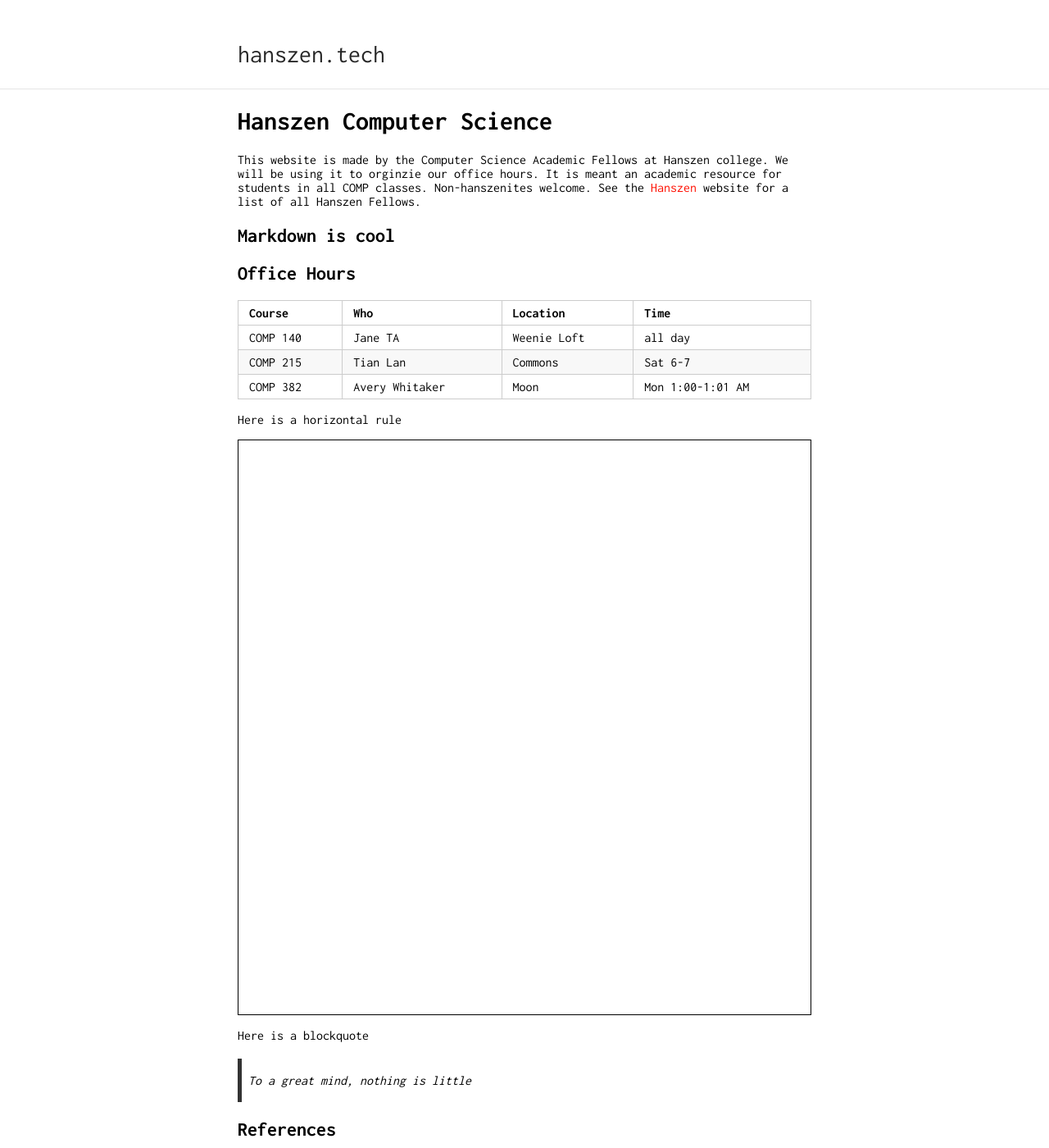
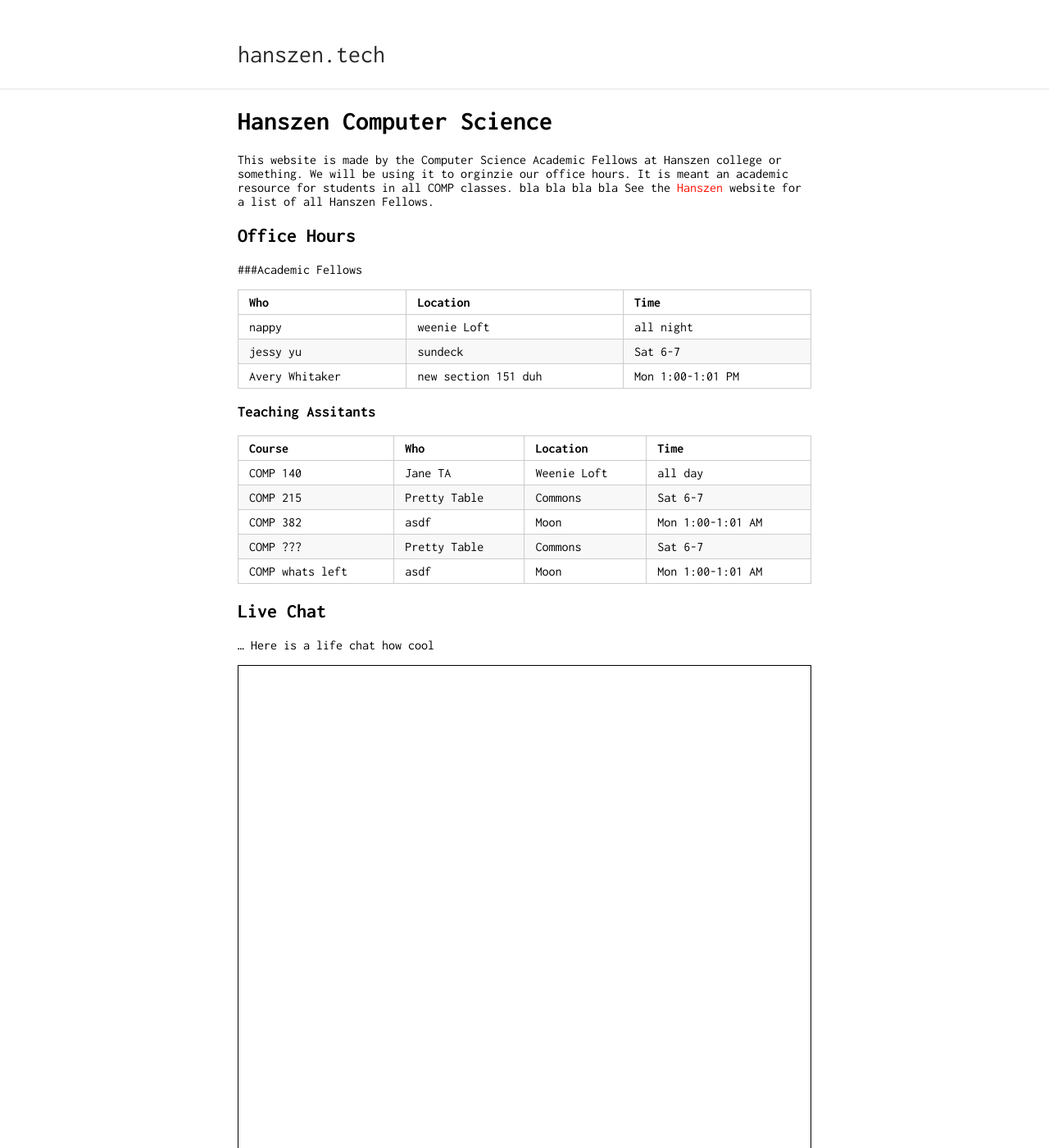
Before and after one commit to Avery-Whitaker/hanszen.tech, a Jekyll site: the page built from index.md, in a window 1280 px wide and 1400 px high. Shown: the whole window at 82% size. Built offline with Jekyll 4.4.1, drawn with Linux system fonts in a browser that asks for light colours; a script that is not in the unit is left out; our own code applies the rules of GitHub Pages for plain Markdown files; some of the changed text lies outside the part shown.

Commit message:
testing chat

```diff
--- a/index.md
+++ b/index.md
@@ -4,32 +4,32 @@ layout: default
 
 # Hanszen Computer Science
 
-This website is made by the Computer Science Academic Fellows at Hanszen college. We will be using it to orginzie our office hours. It is meant an academic resource for students in all COMP classes. Non-hanszenites welcome. See the [Hanszen](http://hanszen.rice.edu/resources/academic-fellows.html) website for a list of all Hanszen Fellows.
-
-
-## Markdown is cool
-
-
+This website is made by the Computer Science Academic Fellows at Hanszen college or something. We will be using it to orginzie our office hours. It is meant an academic resource for students in all COMP classes. bla bla bla bla See the [Hanszen](http://hanszen.rice.edu/resources/academic-fellows.html) website for a list of all Hanszen Fellows.
 
 ## Office Hours
+
+###Academic Fellows
+
+ Who        |Location | Time
+------------|---------|--------
+nappy    | weenie Loft | all night
+jessy yu   | sundeck | Sat 6-7
+Avery Whitaker | new section 151 duh | Mon 1:00-1:01 PM
+
+### Teaching Assitants
 
 Course   | Who        |Location | Time
 ---------|------------|---------|--------
 COMP 140 | Jane TA    | Weenie Loft | all day
-COMP 215 | Tian Lan   | Commons | Sat 6-7
-COMP 382 | Avery Whitaker | Moon | Mon 1:00-1:01 AM
+COMP 215 | Pretty Table   | Commons | Sat 6-7
+COMP 382 | asdf | Moon | Mon 1:00-1:01 AM
+COMP ??? | Pretty Table   | Commons | Sat 6-7
+COMP whats left | asdf | Moon | Mon 1:00-1:01 AM
 
-Here is a horizontal rule
+## Live Chat
+
+... Here is a life chat how cool
 
 <div style="border: 1px solid black">
 <div id="tlkio" data-channel="hanszentech" data-theme="theme--minimal" style="width:100%;height:700px;"></div><script async src="http://tlk.io/embed.js" type="text/javascript"></script>
 </div>
-
-Here is a blockquote
-
-> To a great mind, nothing is little
-
-## References
-
-* Foo Bar: Head of Department, Placeholder Names, Lorem
-* John Doe: Associate Professor, Department of Computer Science, Ipsum
```
